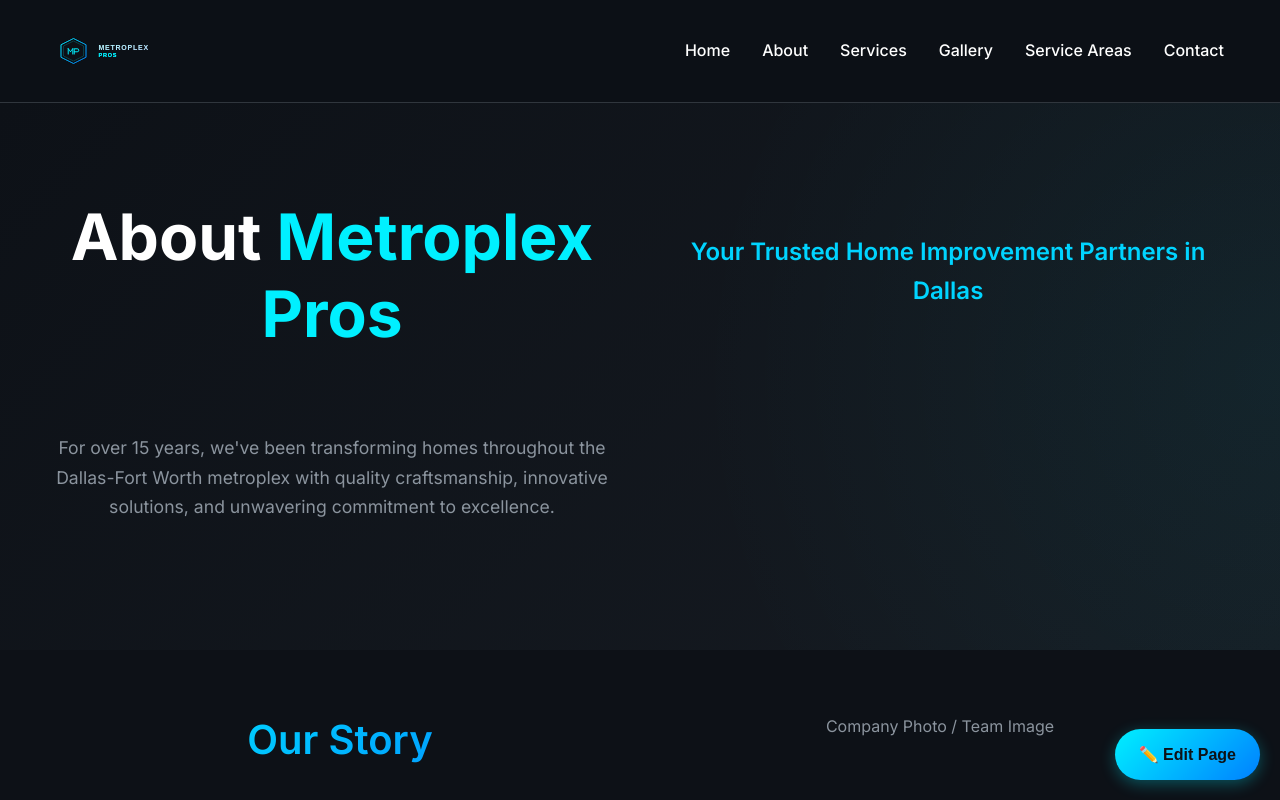
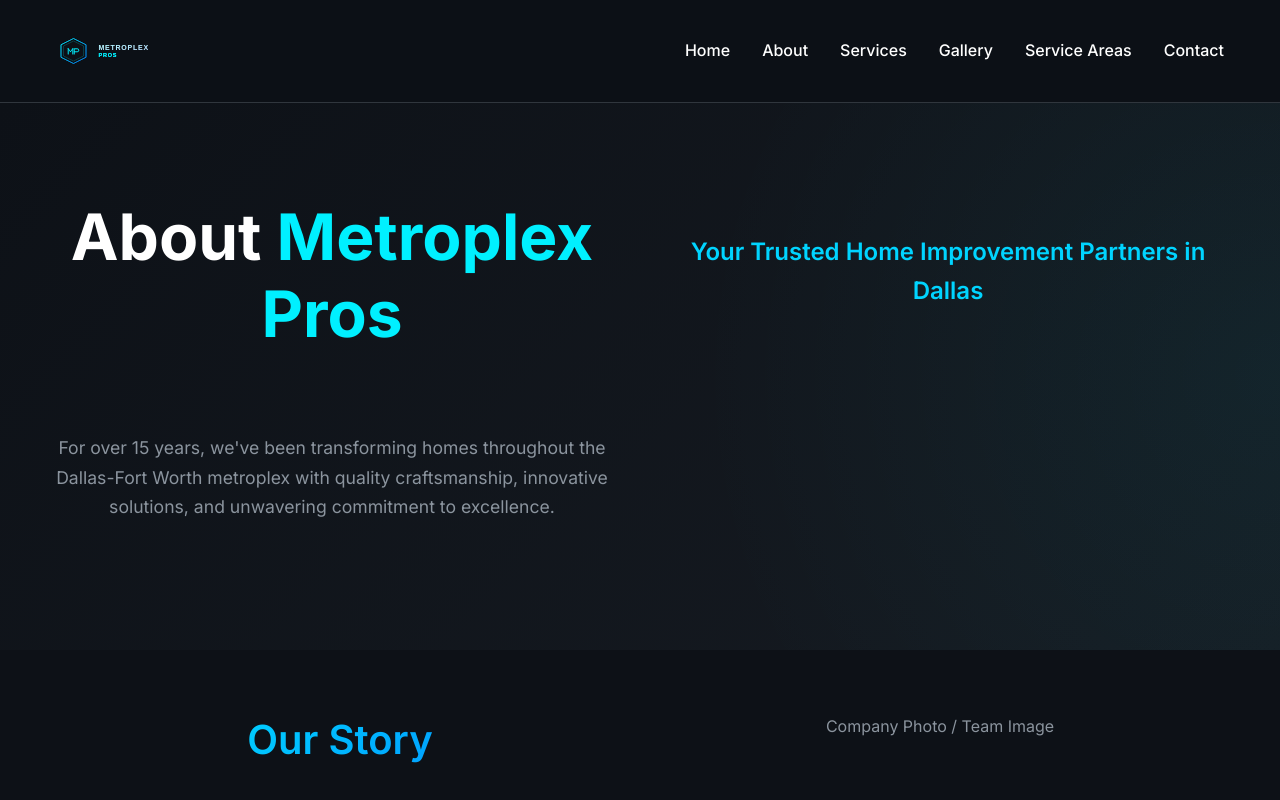
Before and after one commit to thejdmckinney/metroplexpros.com, a Next.js app: page /about in a window 1280 px wide. Shown: the top 800 px of the page. Built offline with nearby package versions, Linux system fonts and the light colour scheme.

Commit message:
Remove visual editor and edit page button from all public pages for professional appearance

```diff
--- a/components/Layout.js
+++ b/components/Layout.js
@@ -1,8 +1,6 @@
-import { useState, useEffect } from 'react'
 import SEO from './SEO'
 import Header from './Header'
 import Footer from './Footer'
-import VisualEditor from './VisualEditor'
 
 export default function Layout({
   children,
@@ -13,32 +11,6 @@ export default function Layout({
   openGraph,
   localBusiness = true
 }) {
-  const [isEditing, setIsEditing] = useState(false)
-
-  useEffect(() => {
-    // Check if visual editor should be active
-    const editorActive = localStorage.getItem('visualEditorActive') === 'true'
-    setIsEditing(editorActive)
-
-    // Add editing class to body
-    if (editorActive) {
-      document.body.classList.add('editing')
-    } else {
-      document.body.classList.remove('editing')
-    }
-  }, [isEditing])
-
-  const handleEditorToggle = (active) => {
-    setIsEditing(active)
-    localStorage.setItem('visualEditorActive', active.toString())
-
-    if (active) {
-      document.body.classList.add('editing')
-    } else {
-      document.body.classList.remove('editing')
-    }
-  }
-
   return (
     <>
       <SEO
@@ -58,7 +30,6 @@ export default function Layout({
           {children}
         </main>
         <Footer />
-        <VisualEditor enabled={isEditing} onToggle={handleEditorToggle} />
       </div>
     </>
   )
```
